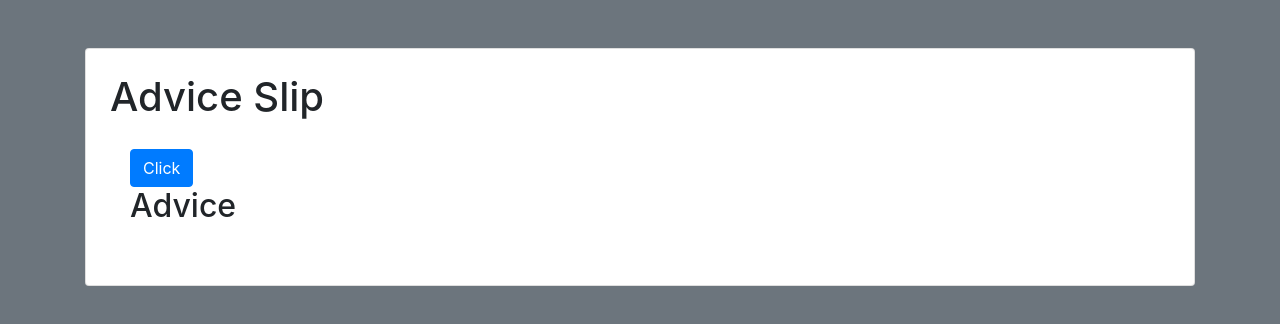
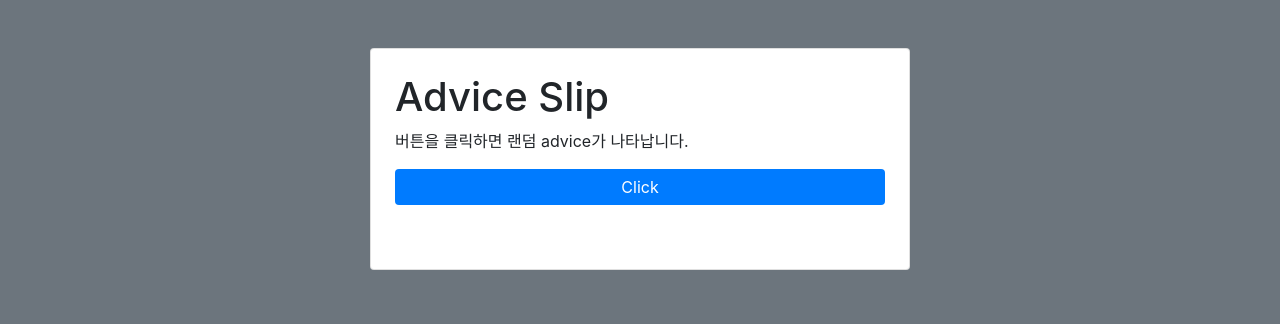
Before and after one commit to TaeY1344/JavaScript-Projects, a plain HTML site: page index.html in a window 1280 px wide. Drawn offline with nearby package versions, Linux system fonts and the light colour scheme.

Commit message:
Finish app

```diff
--- a/index.html
+++ b/index.html
@@ -9,17 +9,33 @@
       integrity="sha384-JcKb8q3iqJ61gNV9KGb8thSsNjpSL0n8PARn9HuZOnIxN0hoP+VmmDGMN5t9UJ0Z"
       crossorigin="anonymous"
     />
+    <style>
+      #advice-area {
+        display: none;
+      }
+    </style>
     <title>Advice Slip App</title>
   </head>
   <body class="bg-secondary">
     <div class="container">
-      <div class="card p-4 mt-5">
-        <h1>Advice Slip</h1>
-
-        <div class="card-body">
-          <button class="btn btn-primary">Click</button>
-          <h2>Advice</h2>
-          <p class="text"></p>
+      <div class="row">
+        <div class="col-md-6 mx-auto">
+          <div class="card p-4 mt-5">
+            <h1>Advice Slip</h1>
+            <span>버튼을 클릭하면 랜덤 advice가 나타납니다.</span>
+            <button
+              class="btn btn-primary mt-3"
+              style="outline: none; border: none;"
+            >
+              Click
+            </button>
+            <div class="card-body">
+              <div class="mt-2" id="advice-area">
+                <h3 class="card-title">Random advice</h3>
+                <p class="text card-text"></p>
+              </div>
+            </div>
+          </div>
         </div>
       </div>
     </div>
--- a/main.js
+++ b/main.js
@@ -1,11 +1,14 @@
 const adviceText = document.querySelector('.text');
 const btn = document.querySelector('.btn');
+const adviceArea = document.getElementById('advice-area');
 
 btn.addEventListener('click', advice);
+
 function advice() {
   fetch("https://api.adviceslip.com/advice")
     .then(response => response.json())
     .then(data => {
+      adviceArea.style.display = 'block';
       adviceText.innerHTML = data.slip.advice;
     })
     .catch(err => console.log(err));
```
